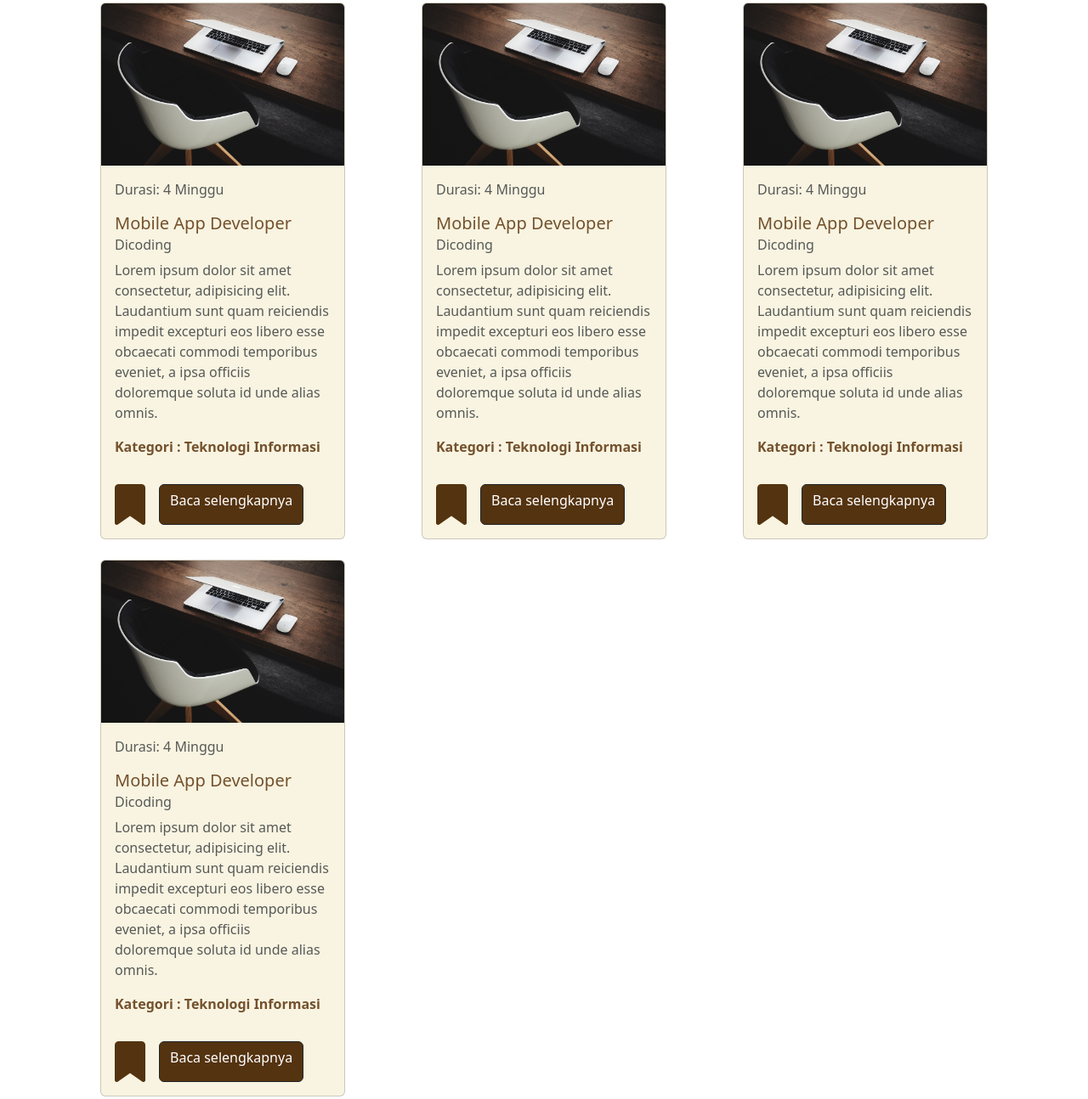
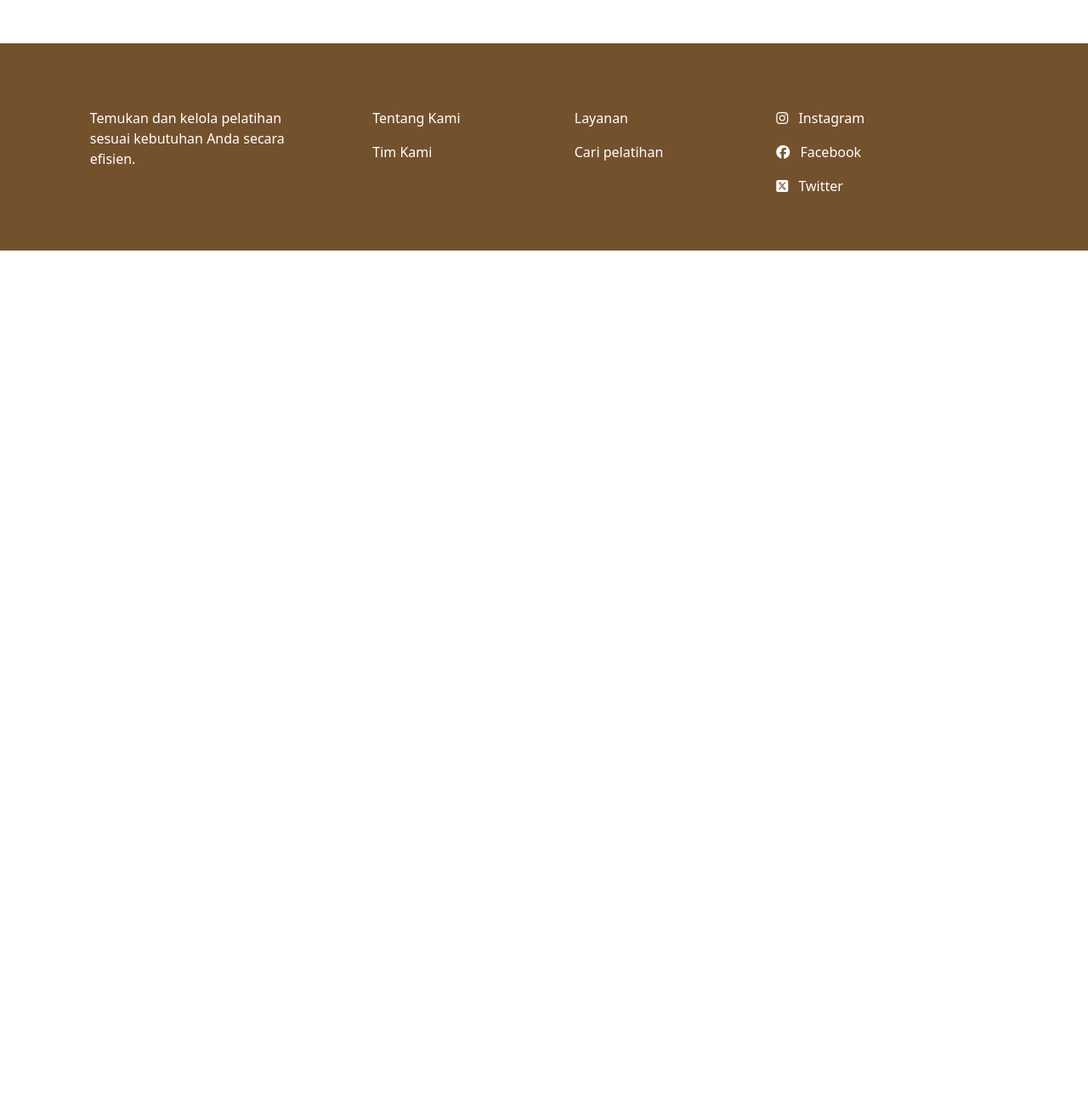
Before and after one commit to yoaneyatalathov/SkillSphere, a plain HTML site: page Front-end SkillSphere/pages/favorite.html in a window 1280 px wide. Shown: the part 231-1525 px from the top of the page at 85% size. After the commit the page ends 800 px from the top, so only its background shows below. Drawn offline with nearby package versions, Linux system fonts and the light colour scheme.

Commit message:
menghapus item pelatihan pada html dan memindahkannya di js

```diff
--- a/Front-end SkillSphere/pages/favorite.html
+++ b/Front-end SkillSphere/pages/favorite.html
@@ -53,83 +53,6 @@
     <div class="col-xs-1-12"></div>
 
     <div id="list_pelatihan" class="container p-5 d-flex flex-row gap-4">
-
-      <div id="item_pelatihan" class="card" style="width: 18rem">
-        <img src="../public/img/bg-masthead.jpg" class="card-img-top" alt="..." />
-        <div class="card-body">
-          <p class="text-muted">Durasi: 4 Minggu</p>
-          <h5>Mobile App Developer</h5>
-          <h6 class="card-subtitle mb-2 text-muted">Dicoding</h6>
-          <p class="text-muted">
-            Lorem ipsum dolor sit amet consectetur, adipisicing elit. Laudantium
-            sunt quam reiciendis impedit excepturi eos libero esse obcaecati
-            commodi temporibus eveniet, a ipsa officiis doloremque soluta id
-            unde alias omnis.
-          </p>
-          <p class="fw-bolder">Kategori : Teknologi Informasi</p>
-        </div>
-        <div class="card-body pt-0 d-flex">
-          <a href="" class="card-link"><i class="fa-solid fa-bookmark fa-3x" style="color: #543310"></i></a>
-          <a href="detail.html" class="border border-dark btn custom-btn card-link">Baca selengkapnya</a>
-        </div>
-      </div>
-      <div id="item_pelatihan" class="card" style="width: 18rem">
-        <img src="../public/img/bg-masthead.jpg" class="card-img-top" alt="..." />
-        <div class="card-body">
-          <p class="text-muted">Durasi: 4 Minggu</p>
-          <h5>Mobile App Developer</h5>
-          <h6 class="card-subtitle mb-2 text-muted">Dicoding</h6>
-          <p class="text-muted">
-            Lorem ipsum dolor sit amet consectetur, adipisicing elit. Laudantium
-            sunt quam reiciendis impedit excepturi eos libero esse obcaecati
-            commodi temporibus eveniet, a ipsa officiis doloremque soluta id
-            unde alias omnis.
-          </p>
-          <p class="fw-bolder">Kategori : Teknologi Informasi</p>
-        </div>
-        <div class="card-body pt-0 d-flex">
-          <a href="" class="card-link"><i class="fa-solid fa-bookmark fa-3x" style="color: #543310"></i></a>
-          <a href="detail.html" class="border border-dark btn custom-btn card-link">Baca selengkapnya</a>
-        </div>
-      </div>
-      <div id="item_pelatihan" class="card" style="width: 18rem">
-        <img src="../public/img/bg-masthead.jpg" class="card-img-top" alt="..." />
-        <div class="card-body">
-          <p class="text-muted">Durasi: 4 Minggu</p>
-          <h5>Mobile App Developer</h5>
-          <h6 class="card-subtitle mb-2 text-muted">Dicoding</h6>
-          <p class="text-muted">
-            Lorem ipsum dolor sit amet consectetur, adipisicing elit. Laudantium
-            sunt quam reiciendis impedit excepturi eos libero esse obcaecati
-            commodi temporibus eveniet, a ipsa officiis doloremque soluta id
-            unde alias omnis.
-          </p>
-          <p class="fw-bolder">Kategori : Teknologi Informasi</p>
-        </div>
-        <div class="card-body pt-0 d-flex">
-          <a href="" class="card-link"><i class="fa-solid fa-bookmark fa-3x" style="color: #543310"></i></a>
-          <a href="detail.html" class="border border-dark btn custom-btn card-link">Baca selengkapnya</a>
-        </div>
-      </div>
-      <div id="item_pelatihan" class="card" style="width: 18rem">
-        <img src="../public/img/bg-masthead.jpg" class="card-img-top" alt="..." />
-        <div class="card-body">
-          <p class="text-muted">Durasi: 4 Minggu</p>
-          <h5>Mobile App Developer</h5>
-          <h6 class="card-subtitle mb-2 text-muted">Dicoding</h6>
-          <p class="text-muted">
-            Lorem ipsum dolor sit amet consectetur, adipisicing elit. Laudantium
-            sunt quam reiciendis impedit excepturi eos libero esse obcaecati
-            commodi temporibus eveniet, a ipsa officiis doloremque soluta id
-            unde alias omnis.
-          </p>
-          <p class="fw-bolder">Kategori : Teknologi Informasi</p>
-        </div>
-        <div class="card-body pt-0 d-flex">
-          <a href="" class="card-link"><i class="fa-solid fa-bookmark fa-3x" style="color: #543310"></i></a>
-          <a href="detail.html" class="border border-dark btn custom-btn card-link">Baca selengkapnya</a>
-        </div>
-      </div>
 
     </div>
     <!-- Remove the container if you want to extend the Footer to full width. -->
@@ -224,5 +147,6 @@
       integrity="sha384-0pUGZvbkm6XF6gxjEnlmuGrJXVbNuzT9qBBavbLwCsOGabYfZo0T0to5eqruptLy"
       crossorigin="anonymous"
     ></script>
+    <script type="module" src="../script/user/favorite.js"></script>
   </body>
 </html>
```
Also changed, not shown: Front-end SkillSphere/script/user/favorite.js (added).
